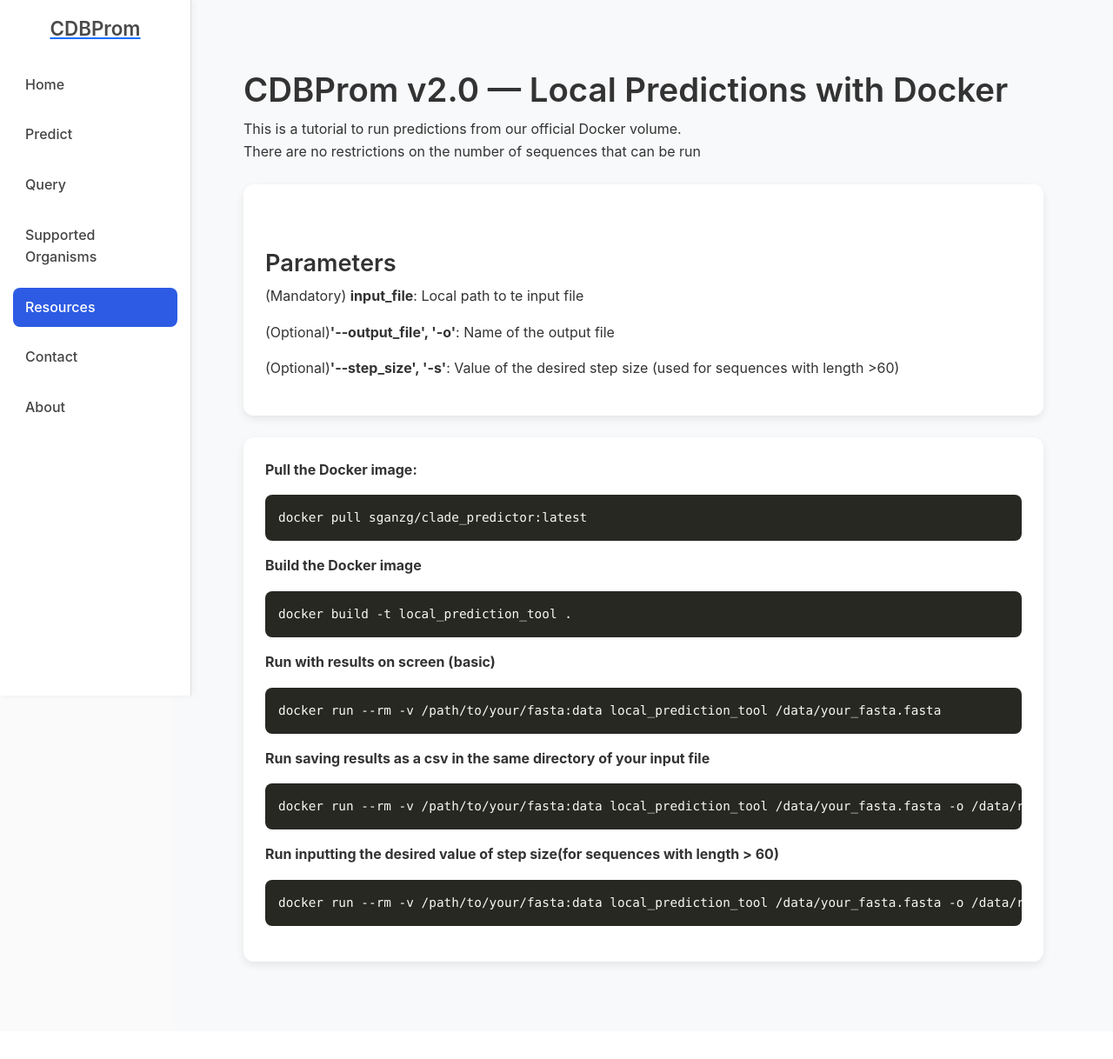
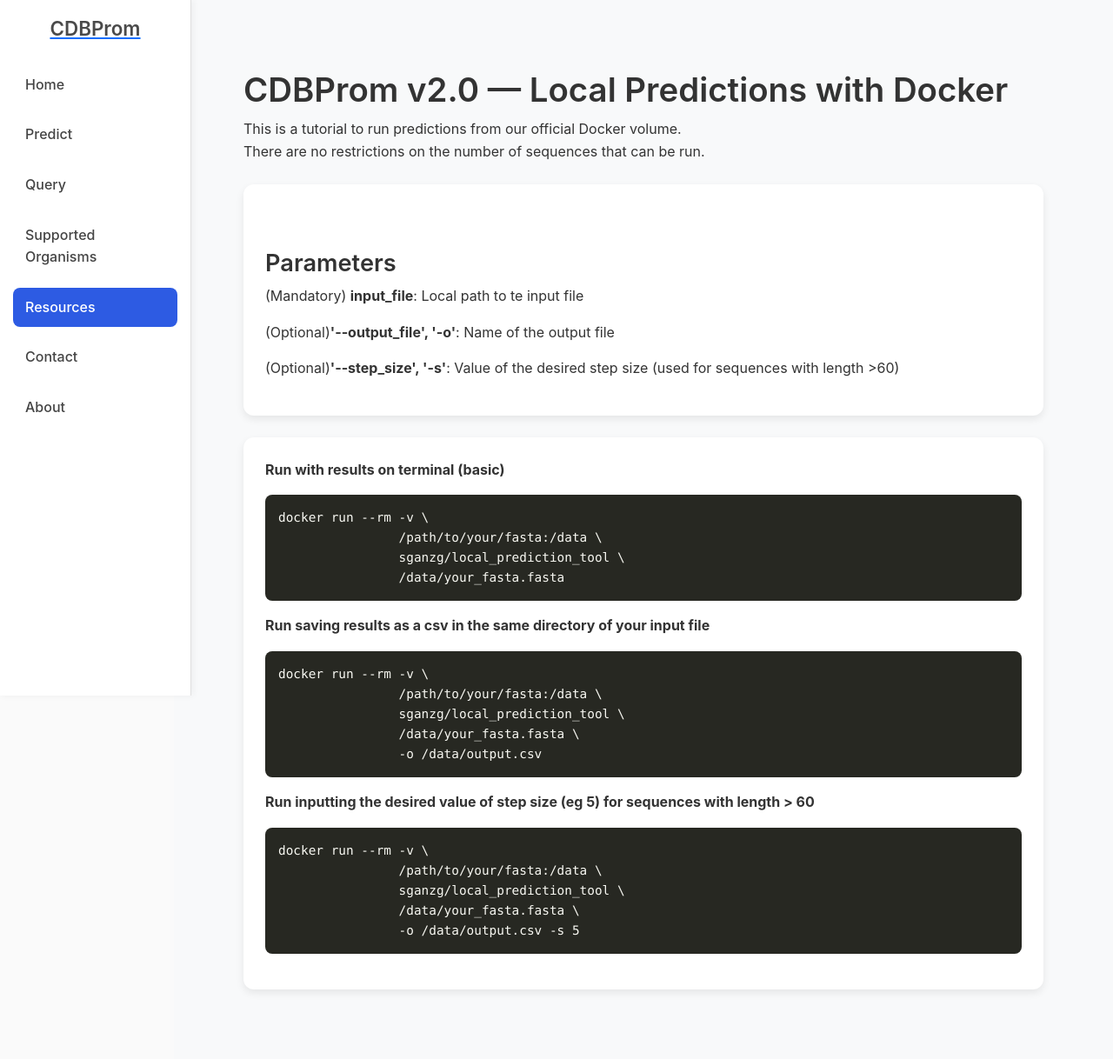
Before and after one commit to gustavsganzerla/cdbprom_v2, a Django app: page /docker/ in a window 1280 px wide. Shown: the whole page at 87% size. Before the commit the page ends 1113 px from the top, so only its background shows below. Run offline with Django 5.2, Linux system fonts and the light colour scheme; some libraries are stand-ins or nearby versions.

Commit message:
local with docker steps

```diff
--- a/frontend/core/templates/core/docker.html
+++ b/frontend/core/templates/core/docker.html
@@ -118,7 +118,7 @@
 
         <h1>CDBProm v2.0 — Local Predictions with Docker</h1>
         <p>This is a tutorial to run predictions from our official Docker volume.<br>
-        There are no restrictions on the number of sequences that can be run</p>
+        There are no restrictions on the number of sequences that can be run.</p>
 
 
         <div class="section">
@@ -130,20 +130,25 @@
         </div>
 
         <div class="section">
-            <p><strong>Pull the Docker image:</strong></p>
-            <pre>docker pull sganzg/clade_predictor:latest</pre>
-
-            <p><strong>Build the Docker image</strong></p>
-            <pre>docker build -t local_prediction_tool .</pre>
-
-            <p><strong>Run with results on screen (basic)</strong></p>
-            <pre>docker run --rm -v /path/to/your/fasta:data local_prediction_tool /data/your_fasta.fasta</pre>
+            <p><strong>Run with results on terminal (basic)</strong></p>
+            <pre>docker run --rm -v \
+                /path/to/your/fasta:/data \
+                sganzg/local_prediction_tool \
+                /data/your_fasta.fasta</pre>
 
             <p><strong>Run saving results as a csv in the same directory of your input file</strong></p>
-            <pre>docker run --rm -v /path/to/your/fasta:data local_prediction_tool /data/your_fasta.fasta -o /data/results.csv</pre>
+            <pre>docker run --rm -v \
+                /path/to/your/fasta:/data \
+                sganzg/local_prediction_tool \
+                /data/your_fasta.fasta \
+                -o /data/output.csv</pre>
 
-            <p><strong>Run inputting the desired value of step size(for sequences with length > 60)</strong></p>
-            <pre>docker run --rm -v /path/to/your/fasta:data local_prediction_tool /data/your_fasta.fasta -o /data/results.csv -s 4</pre>
+            <p><strong>Run inputting the desired value of step size (eg 5) for sequences with length > 60</strong></p>
+            <pre>docker run --rm -v \
+                /path/to/your/fasta:/data \
+                sganzg/local_prediction_tool \
+                /data/your_fasta.fasta \
+                -o /data/output.csv -s 5</pre>
         </div>
     </div>
 
```
